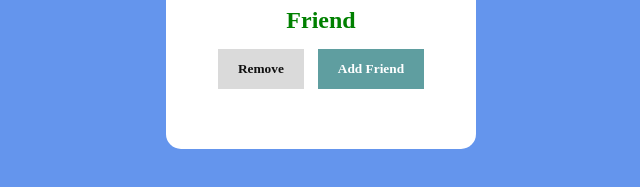
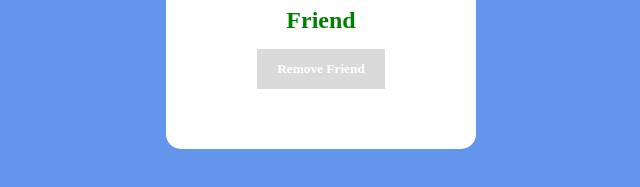
Before and after one commit to jtechmind/JavaScript-DOM, a plain HTML site: page projects/project-01/index.html in a window 1280 px wide. Both pictures are taken after a click on the button "Add Friend". Shown: the part 451-638 px from the top of the page, without its empty margins (319-959 px from the left). Drawn offline with Linux system fonts and the light colour scheme.

Commit message:
project-01 FaceBook: change status on single button click.

```diff
--- a/projects/project-01/index.html
+++ b/projects/project-01/index.html
@@ -15,7 +15,6 @@
       <h1>High Climber</h1>
       <h5>You May Know</h5>
       <div id="btn-container">
-        <button id="remove">Remove</button>
         <button id="add">Add Friend</button>
       </div>
     </div>
--- a/projects/project-01/script.js
+++ b/projects/project-01/script.js
@@ -1,13 +1,19 @@
 const requestStatus = document.querySelector("h5");
 const addFriendBtn = document.querySelector("#add");
-const rmFriendBtn = document.querySelector("#remove");
+let isFriend = false;
 
 addFriendBtn.addEventListener("click", function () {
-  requestStatus.innerText = "Friend";
-  requestStatus.style.color = "green";
+  if (!isFriend) {
+    requestStatus.innerText = "Friend";
+    requestStatus.style.color = "green";
+    addFriendBtn.innerText = "Remove Friend";
+    addFriendBtn.style.background = "#dadada";
+    isFriend = true;
+  } else {
+    requestStatus.innerText = "You May Know";
+    requestStatus.style.color = "chocolate";
+    addFriendBtn.innerText = "Add Friend";
+    addFriendBtn.style.background = "cadetblue";
+    isFriend = false;
+  }
 });
-
-rmFriendBtn.addEventListener("click", function () {
-  requestStatus.innerText = "You May Know";
-  requestStatus.style.color = "chocolate";
-});
--- a/projects/project-01/style.css
+++ b/projects/project-01/style.css
@@ -55,7 +55,7 @@ body {
   cursor: pointer;
 }
 
-#card #remove {
+/* #card #remove {
   color: #111;
   background-color: #dadada;
-}
+} */
```
